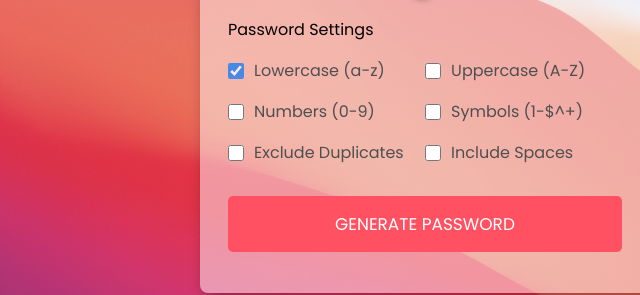
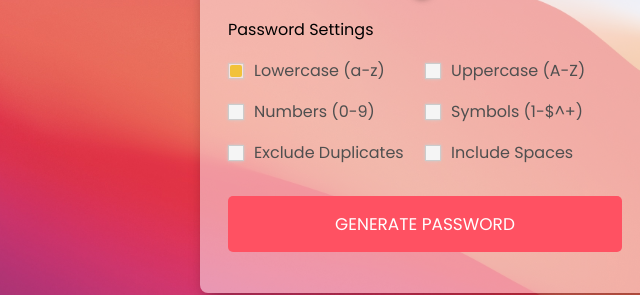
Before and after one commit to akossz01/password-generator, a plain HTML site: page index.html in a window 1280 px wide. Shown: the part 369-664 px from the top of the page, 215-855 px from the left. Drawn offline with nearby package versions, Linux system fonts and the light colour scheme.

Commit message:
Some final modifications

```diff
--- a/style.css
+++ b/style.css
@@ -192,3 +192,37 @@ input[type=range] {
     background: #ff3347;
     transition: all 0.3s ease;
 }
+.option input::before {
+    content: '';
+    display: block;
+    width: 12px;
+    height: 12px;
+    position: absolute;
+    top: 50%;
+    left: 50%;
+    transform: translate(-50%, -50%);
+    background-color: #f1c80b;
+    border-radius: 2px;
+    opacity: 0;
+    transition: opacity 0.2s ease-in-out;
+/*     border-radius: 15px;*/
+}
+
+.option input {
+    appearance: none;
+    -webkit-appearance: none;
+    -moz-appearance: none;
+    outline: none;
+    border: none;
+    width: 20px;
+    height: 20px;
+    background-color: #f5f5f5;
+    border: 1px solid #ccc;
+    box-shadow: 0 0 3px #ccc;
+    position: relative;
+/*     border-radius: 15px;*/
+}
+
+.option input:checked::before {
+    opacity: 1;
+}
```
